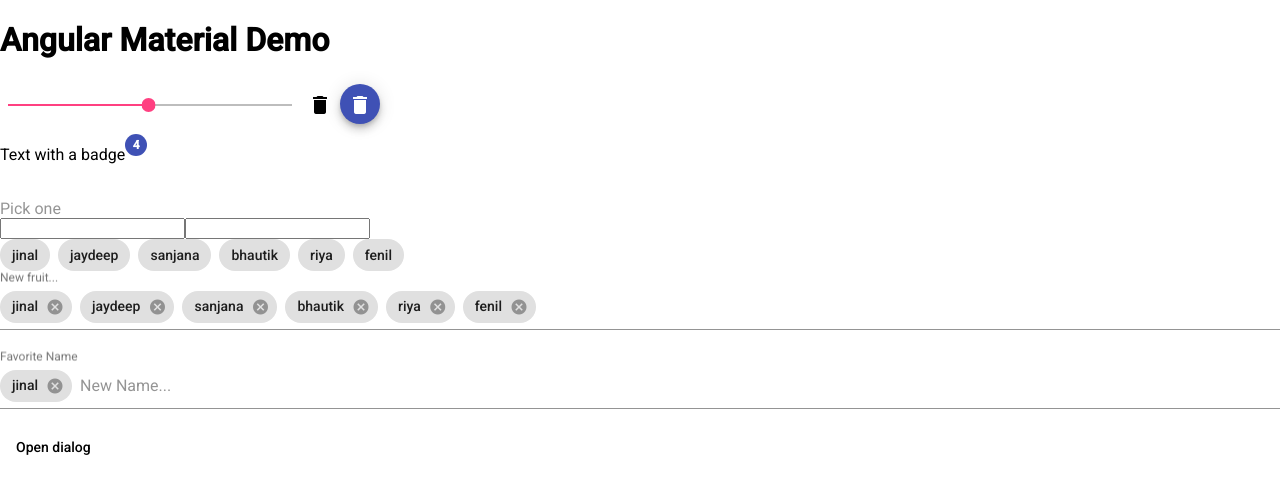
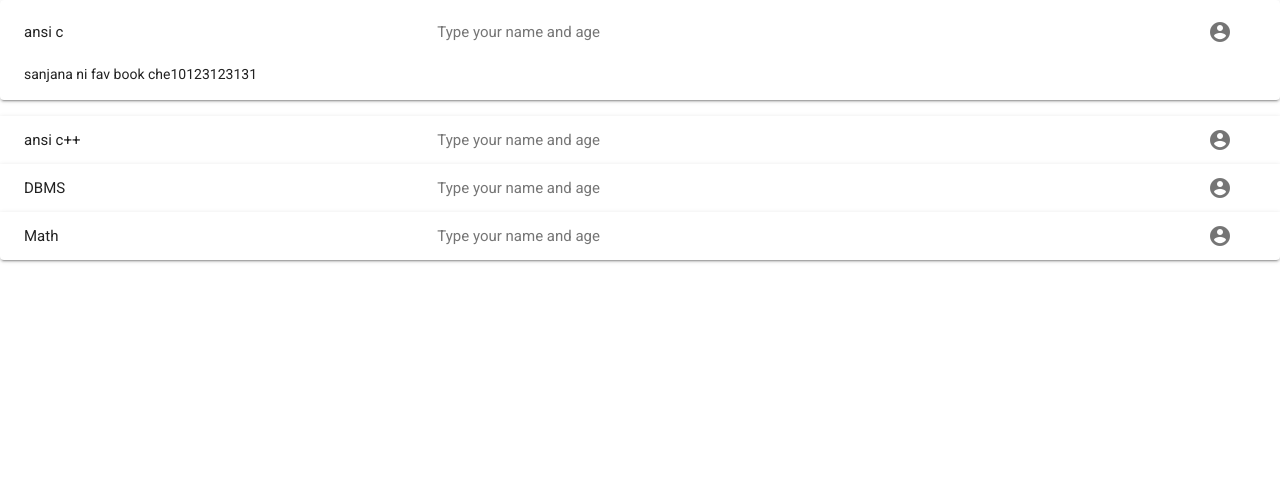
Before and after one commit to jinalshah999/demoappks, an Angular app: page / in a window 1280 px wide. Shown: the top 494 px of the page. Built offline with nearby package versions, Linux system fonts and the light colour scheme.

Commit message:
mat expansion panel

```diff
--- /dev/null
+++ b/src/app/accordiandemo/accordiandemo.component.css
@@ -0,0 +1,13 @@
+.example-headers-align .mat-expansion-panel-header-title,
+.example-headers-align .mat-expansion-panel-header-description {
+  flex-basis: 0;
+}
+
+.example-headers-align .mat-expansion-panel-header-description {
+  justify-content: space-between;
+  align-items: center;
+}
+
+.example-headers-align .mat-form-field + .mat-form-field {
+  margin-left: 8px;
+}
--- /dev/null
+++ b/src/app/accordiandemo/accordiandemo.component.html
@@ -0,0 +1,83 @@
+<!-- <mat-accordion class="example-headers-align">
+
+  <mat-expansion-panel [expanded]="step === 0" (opened)="setStep(0)" hideToggle>
+    <mat-expansion-panel-header>
+      <mat-panel-title>
+        Personal data
+      </mat-panel-title>
+      <mat-panel-description>
+        Type your name and age
+        <mat-icon>account_circle</mat-icon>
+      </mat-panel-description>
+    </mat-expansion-panel-header>
+
+    <mat-form-field>
+      <mat-label>First name</mat-label>
+      <input matInput>
+    </mat-form-field>
+
+    <mat-form-field>
+      <mat-label>Age</mat-label>
+      <input matInput type="number" min="1">
+    </mat-form-field>
+
+  </mat-expansion-panel>
+
+  <mat-expansion-panel [expanded]="step === 1" (opened)="setStep(1)" hideToggle>
+    <mat-expansion-panel-header>
+      <mat-panel-title>
+        Destination
+      </mat-panel-title>
+      <mat-panel-description>
+        Type the country name
+        <mat-icon>map</mat-icon>
+      </mat-panel-description>
+    </mat-expansion-panel-header>
+
+    <mat-form-field>
+      <mat-label>Country</mat-label>
+      <input matInput>
+    </mat-form-field>
+  </mat-expansion-panel>
+
+  <mat-expansion-panel [expanded]="step === 2" (opened)="setStep(2)" hideToggle>
+    <mat-expansion-panel-header>
+      <mat-panel-title>
+        Day of the trip
+      </mat-panel-title>
+      <mat-panel-description>
+        Inform the date you wish to travel
+        <mat-icon>date_range</mat-icon>
+      </mat-panel-description>
+    </mat-expansion-panel-header>
+
+    <mat-form-field>
+      <mat-label>Date</mat-label>
+      <input matInput>
+    </mat-form-field>
+
+  </mat-expansion-panel>
+
+</mat-accordion> -->
+
+<mat-accordion class="example-headers-align">
+  <mat-expansion-panel *ngFor="let item of booksarr;let i=index" [expanded]="step === i" (opened)="setStep(i)"
+    hideToggle>
+    <mat-expansion-panel-header>
+      <mat-panel-title>
+        {{item.book_name}}
+      </mat-panel-title>
+      <mat-panel-description>
+        Type your name and age
+        <mat-icon>account_circle</mat-icon>
+      </mat-panel-description>
+    </mat-expansion-panel-header>
+
+
+    <mat-label>{{item.book_desc}}</mat-label>
+    <mat-label>{{item.book_price}}</mat-label>
+    <mat-label>{{item.book_isbn}}</mat-label>
+
+
+  </mat-expansion-panel>
+</mat-accordion>
--- /dev/null
+++ b/src/app/accordiandemo/accordiandemo.component.ts
@@ -0,0 +1,28 @@
+import { Component, OnInit } from '@angular/core';
+import { Book } from './book';
+@Component({
+  selector: 'app-accordiandemo',
+  templateUrl: './accordiandemo.component.html',
+  styleUrls: ['./accordiandemo.component.css'],
+})
+export class AccordiandemoComponent implements OnInit {
+  step = 0;
+
+  booksarr: Book[] = [
+    new Book('ansi c', 'sanjana ni fav book che', '10', '123123131'),
+    new Book(
+      'ansi c++',
+      'sanjana ni fav book nathi',
+      '100',
+      '12sdfasdf3123131'
+    ),
+    new Book('DBMS', 'Gadhavi ni fav book che', '1000', '1231fgdsfg23131'),
+    new Book('Math', 'Riya ni fav book che', '20', '12312313sdfasdf1'),
+  ];
+  setStep(index: number) {
+    this.step = index;
+  }
+  constructor() {}
+
+  ngOnInit(): void {}
+}
--- /dev/null
+++ b/src/app/accordiandemo/book.ts
@@ -0,0 +1,8 @@
+export class Book {
+  public constructor(
+    public book_name: string,
+    public book_desc: string,
+    public book_price: string,
+    public book_isbn: string
+  ) {}
+}
--- a/src/app/app.component.html
+++ b/src/app/app.component.html
@@ -1,3 +1,4 @@
-<app-angularmaterialdemo></app-angularmaterialdemo>
+<!-- <app-angularmaterialdemo></app-angularmaterialdemo> -->
 <!-- <app-demoform></app-demoform> -->
 <!-- <app-mainmenu></app-mainmenu> -->
+<app-accordiandemo></app-accordiandemo>
--- a/src/app/app.module.ts
+++ b/src/app/app.module.ts
@@ -23,6 +23,8 @@
 import { MatChipsModule } from '@angular/material/chips';
 import { PopupdemoComponent } from './popupdemo/popupdemo.component';
 import { MatDialogModule } from '@angular/material/dialog';
+import { AccordiandemoComponent } from './accordiandemo/accordiandemo.component';
+import { MatExpansionModule } from '@angular/material/expansion';
 @NgModule({
   declarations: [
     AppComponent,
@@ -30,6 +32,7 @@
     DemoformComponent,
     MainmenuComponent,
     PopupdemoComponent,
+    AccordiandemoComponent,
   ],
   imports: [
     BrowserModule,
@@ -50,6 +53,7 @@
     MatListModule,
     MatChipsModule,
     MatDialogModule,
+    MatExpansionModule,
   ],
   providers: [],
   bootstrap: [AppComponent],
```
